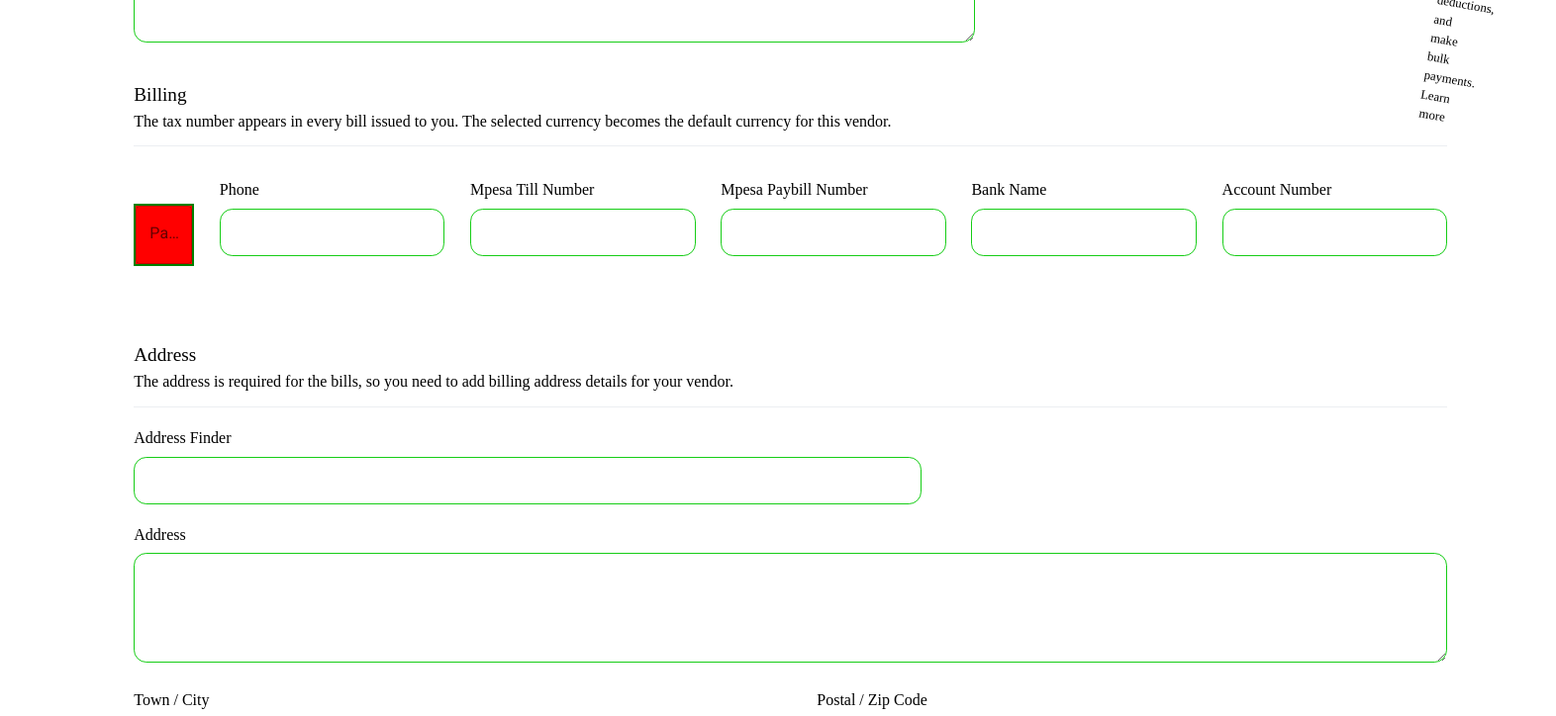
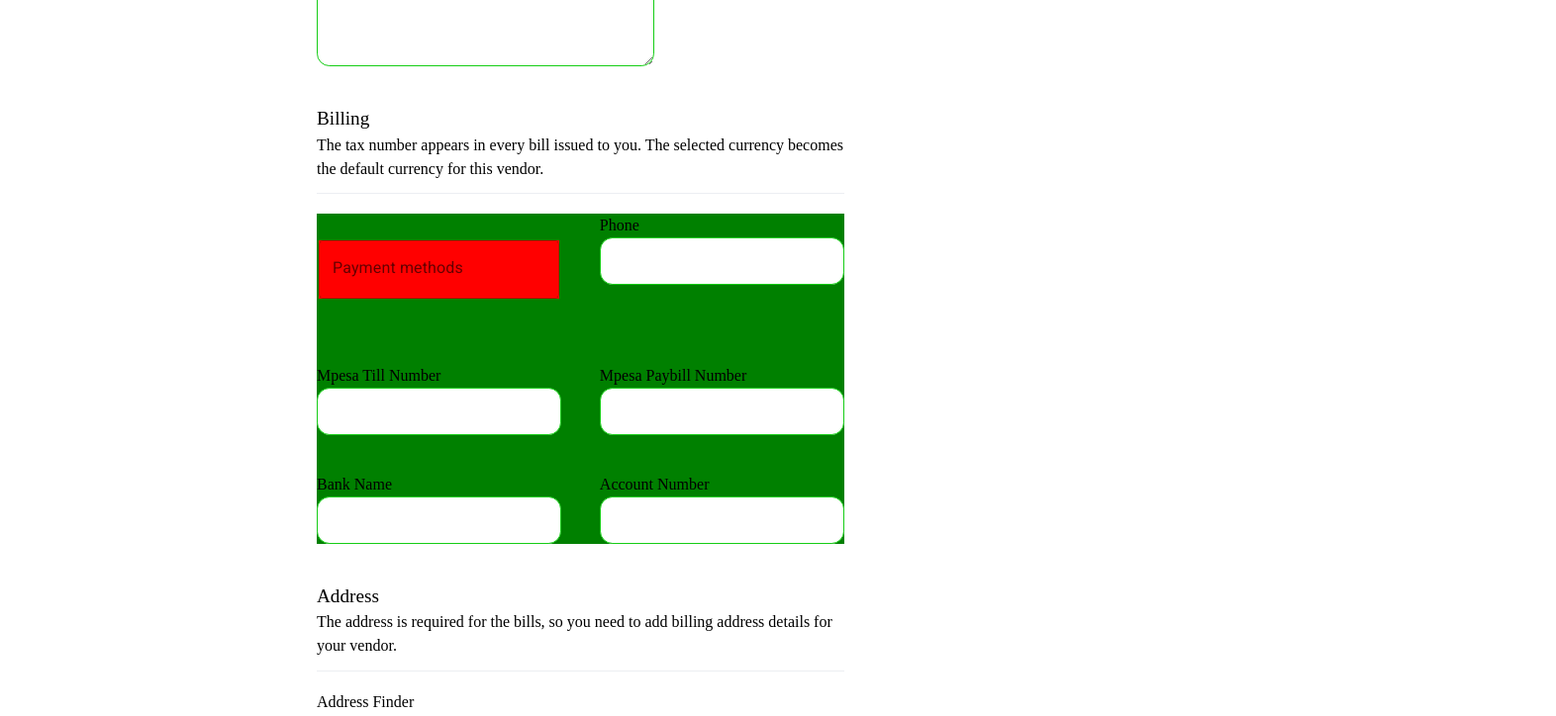
Before and after one commit to paullaster/manage-fuel-bussiness-ui, a React (Vite) app: page /dashboard/purchases/vendor/create in a window 1280 px wide. Shown: the part 937-1661 px from the top of the page at 99% size, 1572 px wide, since content can reach past the window. Built offline with nearby package versions, Linux system fonts and the light colour scheme; no server answers; a web font is replaced by a local one.

Commit message:
update purchase

```diff
--- a/src/assets/sass/pages/_vendorBillingInfo.scss
+++ b/src/assets/sass/pages/_vendorBillingInfo.scss
@@ -0,0 +1,14 @@
+.billinginfo_dataentry {
+    background-color: green;
+    display: grid;
+    grid-template-columns: 6fr 6fr;
+    gap: 2.4rem;
+    & > div.input-group {
+        display: flex;
+        flex-direction: column;
+
+        & > * {
+            display: block;
+        }
+    }
+}
--- a/src/packages/purchases/modules/vendors/components/VendorBilling.jsx
+++ b/src/packages/purchases/modules/vendors/components/VendorBilling.jsx
@@ -2,10 +2,9 @@ import React, { useState } from 'react'
 import { AutocompleteComponent, InputComponent } from '@/components';
 
 const VendorBilling = () => {
-    const [paymentMethods, setPaymentMethods] = useState([{method: 'MPESA'}]);
+    const [paymentMethods, setPaymentMethods] = useState([{ method: 'MPESA' }]);
     return (
         <div className="billinginfo_dataentry">
-            <div className="new_vendors__left__dataentry__form_billinginfo_dataentry_section-one">
             <AutocompleteComponent
                 list={paymentMethods}
                 label={'Payment methods'}
@@ -38,8 +37,6 @@ const VendorBilling = () => {
                 name="bank_account_number"
             />
         </div>
-
-        </div>
     )
 }
 
```
Lines whose indentation alone changed are shown as unchanged.
